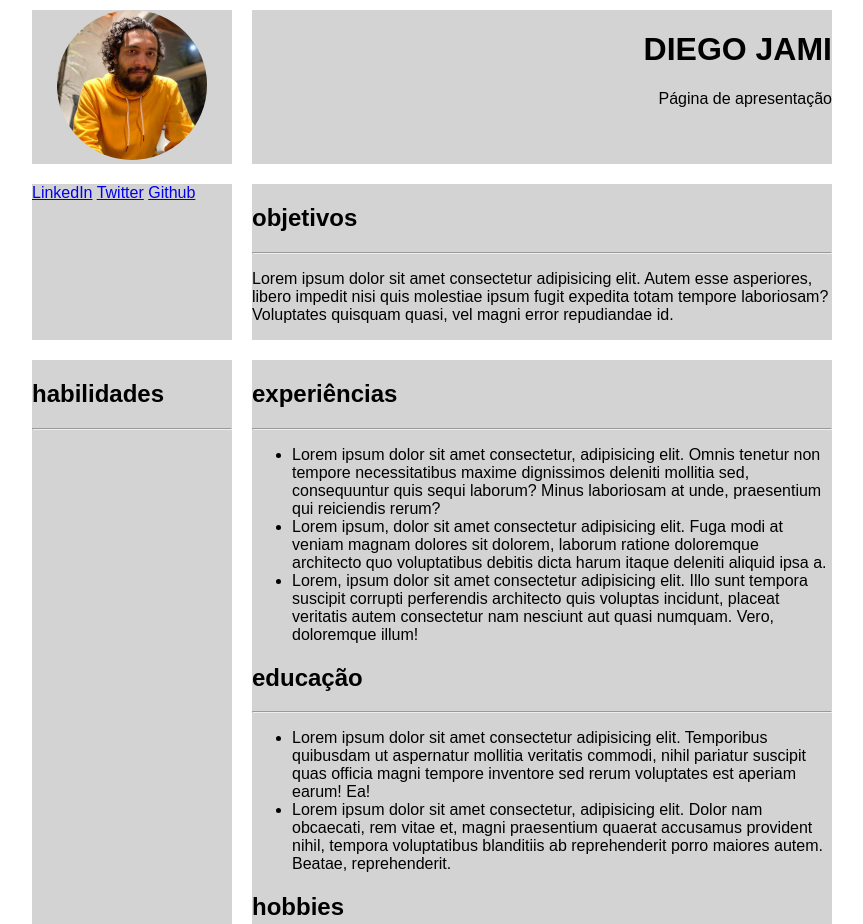
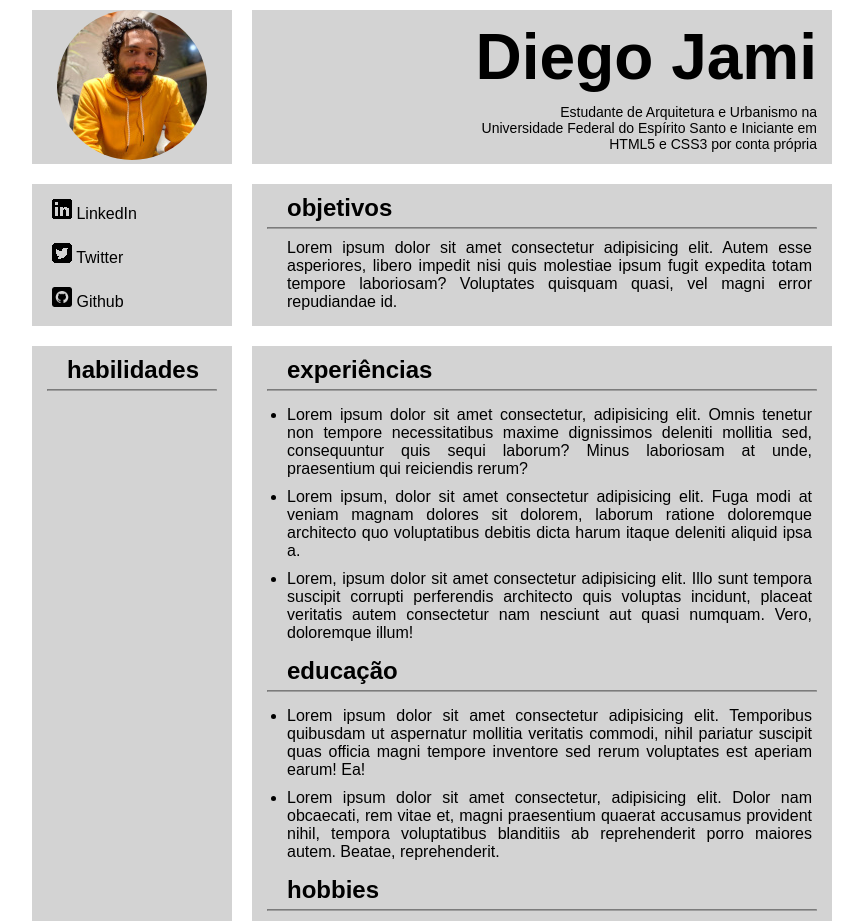
Before and after one commit to diegojami/home, a plain HTML site: page index.html in a window 1280 px wide. Shown: the top 924 px of the page, without its empty margins (208-1071 px from the left). Drawn offline with Linux system fonts and the light colour scheme.

Commit message:
Melhoria no HTML e CSS

```diff
--- a/index.html
+++ b/index.html
@@ -14,43 +14,53 @@
             <img src="perfil.jpeg" alt="Foto de apresentação de Diego Jami">
         </div>
         <div id="nome"> <!-- nome -->
-            <h1>DIEGO JAMI</h1>
-            <p>Página de apresentação</p>
+            <h1>Diego Jami</h1>
+            <p>Estudante de Arquitetura e Urbanismo na Universidade Federal do Espírito Santo e Iniciante em HTML5 e CSS3 por conta própria</p>
         </div>
     </header>
+
     <main>
         <section class="grid">
-            <div> <!-- redes sociais -->
-                <a href="https://www.linkedin.com/in/diegojami/">LinkedIn</a>
-                <a href="https://twitter.com/DiegoJami">Twitter</a>
-                <a href="https://github.com/diegojami">Github</a>
+            <div class="content"> <!-- redes sociais -->
+                <div class="redes">
+                   <img src="icones/linkedin.png" alt="LinkedIn">
+                    <a href="https://www.linkedin.com/in/diegojami/">LinkedIn</a>
+                </div>
+                <div class="redes">
+                    <img src="icones/twitter.png" alt="Twitter">
+                    <a href="https://twitter.com/DiegoJami">Twitter</a>
+                </div>
+                <div class="redes">
+                    <img src="icones/github.png" alt="GitHub">
+                    <a href="https://github.com/diegojami">Github</a>
+                </div>
             </div>
-            <div> <!-- apresentação de objetivos -->
-                <h1>objetivos</h1>
+            <div class="content"> <!-- apresentação de objetivos -->
+                <h2>objetivos</h2>
                 <hr>
                 <p>Lorem ipsum dolor sit amet consectetur adipisicing elit. Autem esse asperiores, libero impedit nisi quis molestiae ipsum fugit expedita totam tempore laboriosam? Voluptates quisquam quasi, vel magni error repudiandae id.</p>
             </div>
         </section>
         <section class="grid">
-            <div> <!-- área para apresentação das habilidades -->
-                <h1>habilidades</h1>
+            <div class="content"> <!-- área para apresentação das habilidades -->
+                <h2>habilidades</h1>
                 <hr>
             </div>
-            <div> <!-- apresentação geral -->
-                <h1>experiências</h1>
+            <div class="content"> <!-- apresentação geral -->
+                <h2>experiências</h2>
                 <hr>
                 <ul>
                     <li>Lorem ipsum dolor sit amet consectetur, adipisicing elit. Omnis tenetur non tempore necessitatibus maxime dignissimos deleniti mollitia sed, consequuntur quis sequi laborum? Minus laboriosam at unde, praesentium qui reiciendis rerum?</li>
                     <li>Lorem ipsum, dolor sit amet consectetur adipisicing elit. Fuga modi at veniam magnam dolores sit dolorem, laborum ratione doloremque architecto quo voluptatibus debitis dicta harum itaque deleniti aliquid ipsa a.</li>
                     <li>Lorem, ipsum dolor sit amet consectetur adipisicing elit. Illo sunt tempora suscipit corrupti perferendis architecto quis voluptas incidunt, placeat veritatis autem consectetur nam nesciunt aut quasi numquam. Vero, doloremque illum!</li>
                 </ul>
-                <h1>educação</h1>
+                <h2>educação</h2>
                 <hr>
                 <ul>
                     <li>Lorem ipsum dolor sit amet consectetur adipisicing elit. Temporibus quibusdam ut aspernatur mollitia veritatis commodi, nihil pariatur suscipit quas officia magni tempore inventore sed rerum voluptates est aperiam earum! Ea!</li>
                     <li>Lorem ipsum dolor sit amet consectetur, adipisicing elit. Dolor nam obcaecati, rem vitae et, magni praesentium quaerat accusamus provident nihil, tempora voluptatibus blanditiis ab reprehenderit porro maiores autem. Beatae, reprehenderit.</li>
                 </ul>
-                <h1>hobbies</h1>
+                <h2>hobbies</h2>
                 <hr>
             </div>
         </section>
--- a/style.css
+++ b/style.css
@@ -14,21 +14,12 @@ header {
     gap: 20px;
 }
 
-#perfil {
-    display: block;
-    text-align: center;
-}
-
-#nome {
-    display: block;
-    text-align: right;
-}
-
 header img {
     border-radius: 75px;
 }
 
 main {
+
 }
 
 div {
@@ -40,8 +31,78 @@ section {
     margin-top: 20px;
 }
 
+/* class e id */
+
+#perfil {
+    display: block;
+    text-align: center;
+}
+
+#nome {
+    display: block;
+    text-align: right;
+}
+
+.content {
+    padding: 5px 10px;
+}
+
 .grid {
     display: grid;
     grid-template-columns: 200px 580px;
     gap: 20px;
 }
+
+.redes {
+    padding: 10px;
+}
+
+/* estilos dos textos gerais */
+
+h1 {
+    max-width: 400px;
+    margin: 10px 15px 10px auto;
+    font-size: 64px;
+}
+
+header p {
+    max-width: 340px;
+    margin: 10px 15px 10px auto;
+    font-size: 14px;
+    text-align: right;
+}
+
+h2 {
+    margin: 5px auto 5px 25px;
+}
+
+p {
+    margin: 10px 10px 10px 25px;
+    text-align: justify;
+}
+
+ul {
+    padding: 0px;
+    margin: 15px 0px 15px 15px;
+}
+li {
+    margin: 10px;
+    padding: 0px;
+    text-align: justify;
+}
+
+div > a {
+    text-decoration: none;
+    color: black;
+    vertical-align: auto;
+}
+
+div > a:hover {
+    text-decoration: underline;
+}
+
+hr {
+    max-width: 600px;
+    margin: 5px;
+    border-color: rgba(0, 0, 0, 0.411);
+}
```
Also changed, not shown: icones/github.png (added), icones/linkedin.png (added), icones/twitter.png (added).
